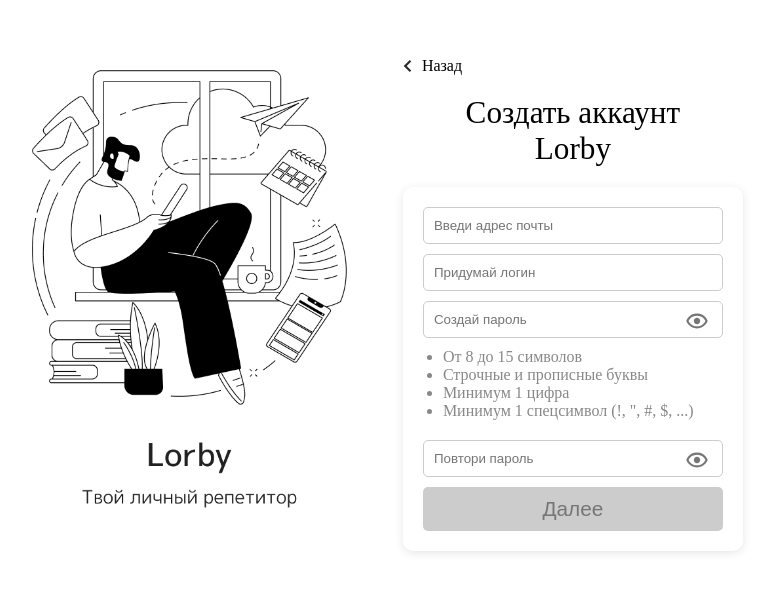
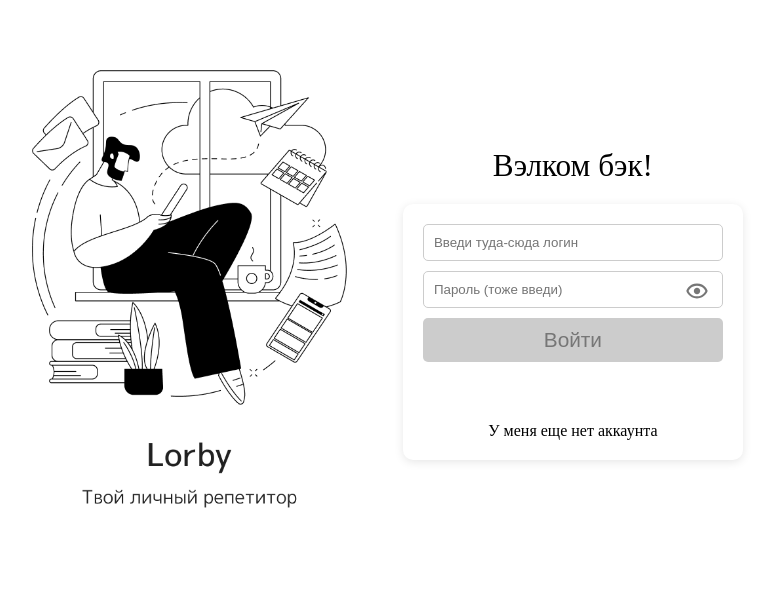
Before and after one commit to yernar-tursyn/neobis-front-auth, a React (Create React App) app: page /login in a window 1280 px wide. Shown: the part 106-698 px from the top of the page, without its empty margins (303-1070 px from the left). Built offline with nearby package versions, Linux system fonts and the light colour scheme.

Commit message:
feat: add pages register and login

```diff
--- a/package.json
+++ b/package.json
@@ -8,6 +8,7 @@
     "@testing-library/user-event": "^13.5.0",
     "react": "^18.3.1",
     "react-dom": "^18.3.1",
+    "react-router-dom": "^6.24.1",
     "react-scripts": "5.0.1",
     "web-vitals": "^2.1.4"
   },
--- a/src/App.css
+++ b/src/App.css
@@ -7,11 +7,10 @@
 }
 
 .App-logo {
-  /* height: 40vmin; */
   pointer-events: none;
 }
 
-p {
+h1, p {
   margin: 0;
   color: black;
 }
@@ -55,6 +54,8 @@
   cursor: pointer;
   margin-top: 20px;
   color: white;
+  position: relative;
+  top: -80px;
 }
 
 .back-btn p {
@@ -150,3 +151,13 @@
   justify-content: center;
   align-items: center;
 }
+
+.logout {
+  cursor: pointer;
+}
+
+.paragraph-register {
+  cursor: pointer;
+  font-size: 16px;
+  margin-top: 60px;
+}
--- a/src/App.js
+++ b/src/App.js
@@ -1,10 +1,14 @@
 import './App.css';
-import { ArrowLeft } from './assets/icons/ArrowLeft.tsx';
-import { EyeIcon } from './assets/icons/EyeIcon.tsx';
+import { BrowserRouter as Router, Route, Routes, Navigate, useNavigate } from 'react-router-dom';
+import { ArrowLeft } from './assets/icons/ArrowLeft.jsx';
+import { EyeIcon } from './assets/icons/EyeIcon.jsx';
 import lorbyImage from './assets/images/lorby-background.png';
 import { useState, useEffect } from 'react';
+import Welcome from './pages/Welcome.jsx';
+import Login from './pages/Login.jsx';
+import { Auth } from './pages/Auth.jsx';
 
-function App() {
+function Register() {
   const [email, setEmail] = useState('');
   const [username, setUsername] = useState('');
   const [password, setPassword] = useState('');
@@ -20,11 +24,12 @@
   const [showPassword, setShowPassword] = useState(false);
   const [showConfirmPassword, setShowConfirmPassword] = useState(false);
   const [allConditionsMet, setAllConditionsMet] = useState(false);
+  const navigate = useNavigate();
 
   useEffect(() => {
-    const allValid = Object.values(passwordValidations).every(Boolean) && emailValid && usernameValid;
+    const allValid = Object.values(passwordValidations).every(Boolean) && emailValid && usernameValid && (password === confirmPassword);
     setAllConditionsMet(allValid);
-  }, [passwordValidations, emailValid, usernameValid]);
+  }, [passwordValidations, emailValid, usernameValid, password, confirmPassword]);
 
   const validatePassword = (password) => {
     const length = password.length >= 8 && password.length <= 15;
@@ -52,7 +57,7 @@
   };
 
   const validateUsername = (username) => {
-    const usernameValid = username.length > 0; // Добавьте ваши условия валидации логина, если необходимо
+    const usernameValid = username.length > 0;
     setUsernameValid(usernameValid);
   };
 
@@ -80,9 +85,13 @@
       });
 
       const data = await response.json();
+      console.log('Response data:', data);
       if (response.ok) {
+        localStorage.setItem('email', email);
+        localStorage.setItem('username', username);
+        localStorage.setItem('password', password);
         alert('Регистрация успешна');
-        // Добавьте здесь логику перенаправления или другие действия после успешной регистрации
+        navigate('/welcome');
       } else {
         alert(data.message || 'Ошибка регистрации');
       }
@@ -92,6 +101,10 @@
     }
   };
 
+  const handleGoBack = () => {
+    navigate('/login');
+  };
+
   return (
     <div className="App">
       <header className="App-header">
@@ -99,7 +112,7 @@
           <img src={lorbyImage} alt="Lorby background" />
         </div>
         <div className="auth-container">
-          <div className="back-btn">
+          <div className="back-btn" onClick={handleGoBack}>
             <ArrowLeft />
             <p>Назад</p>
           </div>
@@ -171,4 +184,18 @@
   );
 }
 
+function App() {
+  return (
+    <Router>
+      <Routes>
+        <Route path="/" element={<Navigate to="/login" />} />
+        <Route path="/welcome" element={<Welcome />} />
+        <Route path="/login" element={<Login />} />
+        <Route path="/auth" element={<Auth />} />
+        <Route path="/register" element={<Register />} />
+      </Routes>
+    </Router>
+  );
+}
+
 export default App;
--- /dev/null
+++ b/src/components/Modal.css
@@ -0,0 +1,60 @@
+.modal-overlay {
+    position: fixed;
+    top: 0;
+    left: 0;
+    right: 0;
+    bottom: 0;
+    background: rgba(0, 0, 0, 0.5);
+    display: flex;
+    align-items: center;
+    justify-content: center;
+    z-index: 1000;
+  }
+
+  .modal-container {
+    display: flex;
+    flex-direction: column;
+    background: white;
+    padding: 32px;
+    border-radius: 32px;
+    width: 300px;
+    text-align: center;
+  }
+
+  .modal-container h2 {
+    margin: 0;
+    font-size: 1.5em;
+  }
+
+  .modal-container p {
+    color: #888;
+    margin: 10px 0;
+  }
+
+  .confirm-button {
+    padding: 10px 20px;
+    background-color: #ffffff;
+    color: rgb(0, 0, 0);
+    border: none;
+    border-radius: 12px;
+    margin-top: 20px;
+    cursor: pointer;
+    transition: background-color 0.3s, color 0.3s;
+  }
+
+  .cancel-button {
+    padding: 10px 20px;
+    background-color: white;
+    color: black;
+    border: none;
+    border-radius: 12px;
+    margin-top: 10px;
+    cursor: pointer;
+    transition: background-color 0.3s, color 0.3s;
+  }
+
+  .confirm-button:hover,
+  .cancel-button:hover {
+  background-color: #000;
+  color: white;
+}
--- /dev/null
+++ b/src/components/Modal.jsx
@@ -0,0 +1,19 @@
+import React from 'react';
+import './Modal.css';
+
+const Modal = ({ isOpen, onClose, onConfirm }) => {
+  if (!isOpen) return null;
+
+  return (
+    <div className="modal-overlay">
+      <div className="modal-container">
+        <h2>Выйти?</h2>
+        <p>Точно выйти?</p>
+        <button className="confirm-button" onClick={onConfirm}>Да, точно</button>
+        <button className="cancel-button" onClick={onClose}>Нет, остаться</button>
+      </div>
+    </div>
+  );
+};
+
+export default Modal;
--- /dev/null
+++ b/src/pages/Auth.jsx
@@ -0,0 +1,37 @@
+import lorbyImage from '../assets/images/lorby-background.png';
+import '../App.css';
+import { useNavigate } from 'react-router-dom';
+import { useState } from 'react';
+import Modal from '../components/Modal';
+
+export const Auth = () => {
+  const [isModalOpen, setIsModalOpen] = useState(false);
+  const navigate = useNavigate();
+
+  const handleOpenModal = () => {
+    setIsModalOpen(true);
+  };
+
+  const handleCloseModal = () => {
+    setIsModalOpen(false);
+  };
+
+  const handleConfirm = () => {
+    navigate('/');
+  };
+
+  return (
+    <div className="App">
+      <header className="App-header">
+        <div className="welcome">
+          <h1>С возвращением!</h1>
+          <div className="lorby-background">
+            <img src={lorbyImage} alt="Lorby background" />
+          </div>
+          <p className="logout" onClick={handleOpenModal}>Выйти</p>
+        </div>
+      </header>
+      <Modal isOpen={isModalOpen} onClose={handleCloseModal} onConfirm={handleConfirm} />
+    </div>
+  )
+}
--- /dev/null
+++ b/src/pages/Login.jsx
@@ -0,0 +1,79 @@
+import React, { useState, useEffect } from 'react';
+import { useNavigate } from 'react-router-dom';
+import '../App.css';
+import lorbyImage from '../assets/images/lorby-background.png';
+import { EyeIcon } from '../assets/icons/EyeIcon';
+
+const Login = () => {
+  const [username, setUsername] = useState('');
+  const [password, setPassword] = useState('');
+  const [showPassword, setShowPassword] = useState(false);
+  const [isFormValid, setIsFormValid] = useState(false);
+  const navigate = useNavigate();
+
+  useEffect(() => {
+    setIsFormValid(username.length > 0 && password.length > 0);
+  }, [username, password]);
+
+  const handleLogin = async (event) => {
+    event.preventDefault();
+
+    const savedUsername = localStorage.getItem('username');
+    const savedPassword = localStorage.getItem('password');
+
+    if (username === savedUsername && password === savedPassword) {
+      alert('Успешный вход');
+      navigate('/auth');
+    } else {
+      alert('Неправильный логин или пароль');
+    }
+  };
+
+  const handleRegisterClick = () => {
+    navigate('/register');
+  };
+
+  return (
+    <div className="App">
+      <header className="App-header">
+        <div className="lorby-background">
+          <img src={lorbyImage} alt="Lorby background" />
+        </div>
+        <div className="auth-container">
+          <div className="auth-create">
+            <p>Вэлком бэк!</p>
+          </div>
+          <div className="form-container">
+            <form onSubmit={handleLogin}>
+              <input
+                type="text"
+                placeholder="Введи туда-сюда логин"
+                value={username}
+                onChange={(e) => setUsername(e.target.value)}
+                required
+              />
+              <div className="password-input">
+                <input
+                  type={showPassword ? 'text' : 'password'}
+                  placeholder="Пароль (тоже введи)"
+                  value={password}
+                  onChange={(e) => setPassword(e.target.value)}
+                  required
+                />
+                <span className="show-password" onClick={() => setShowPassword(!showPassword)}>
+                  <EyeIcon />
+                </span>
+              </div>
+              <button type="submit" className={isFormValid ? 'active' : ''} disabled={!isFormValid}>
+                Войти
+              </button>
+              <p className='paragraph-register' onClick={handleRegisterClick}>У меня еще нет аккаунта</p>
+            </form>
+          </div>
+        </div>
+      </header>
+    </div>
+  );
+};
+
+export default Login;
--- /dev/null
+++ b/src/pages/Welcome.jsx
@@ -0,0 +1,39 @@
+import React, { useState } from 'react';
+import { useNavigate } from 'react-router-dom';
+import lorbyImage from '../assets/images/lorby-background.png';
+import Modal from '../components/Modal';
+import '../App.css';
+
+const Welcome = () => {
+  const [isModalOpen, setIsModalOpen] = useState(false);
+  const navigate = useNavigate();
+
+  const handleOpenModal = () => {
+    setIsModalOpen(true);
+  };
+
+  const handleCloseModal = () => {
+    setIsModalOpen(false);
+  };
+
+  const handleConfirm = () => {
+    navigate('/');
+  };
+
+  return (
+    <div className="App">
+      <header className="App-header">
+        <div className="welcome">
+          <h1>Добро пожаловать!</h1>
+          <div className="lorby-background">
+            <img src={lorbyImage} alt="Lorby background" />
+          </div>
+          <p className="logout" onClick={handleOpenModal}>Выйти</p>
+        </div>
+      </header>
+      <Modal isOpen={isModalOpen} onClose={handleCloseModal} onConfirm={handleConfirm} />
+    </div>
+  );
+};
+
+export default Welcome;
```
Also changed, not shown: src/assets/icons/ArrowLeft.jsx (renamed from src/assets/icons/ArrowLeft.tsx), src/assets/icons/EyeIcon.jsx (renamed from src/assets/icons/EyeIcon.tsx), 1 other file (tests, documents, lock files or other folders).
